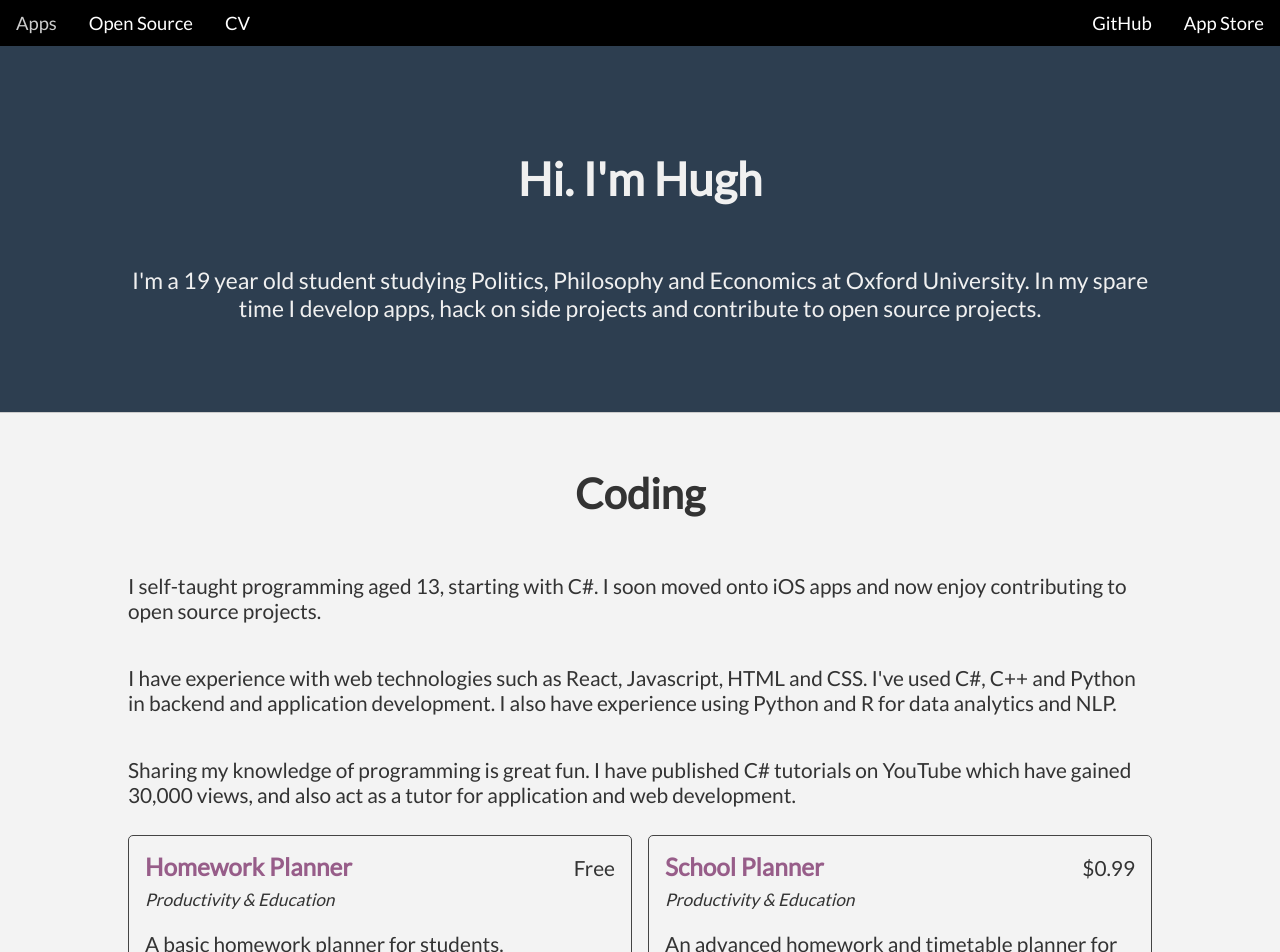
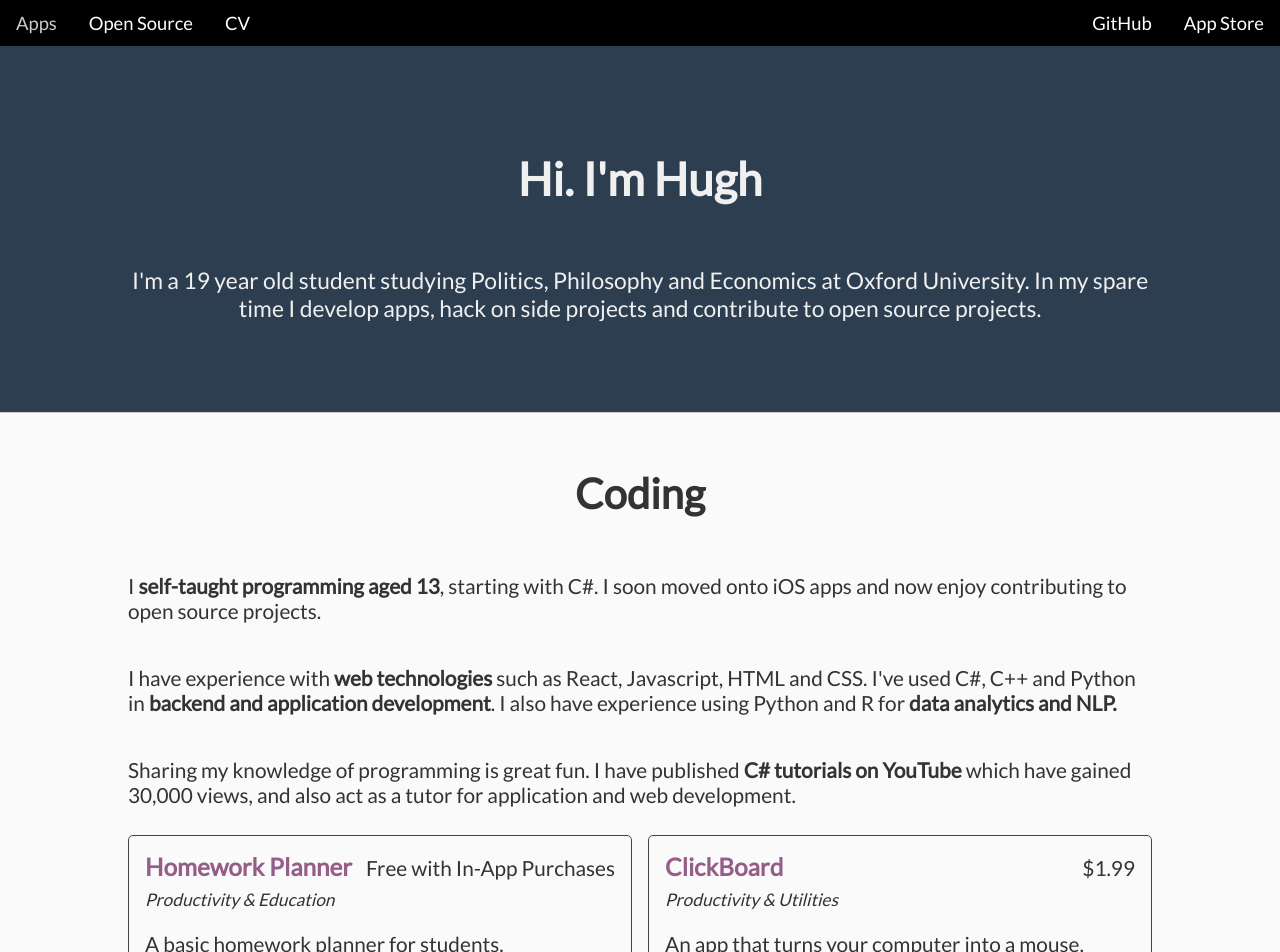
Before and after one commit to hughbe/hughbe.github.io, a React (Create React App) app: page /cv/About in a window 1280 px wide. Shown: the top 952 px of the page. Built offline with nearby package versions, Linux system fonts and the light colour scheme.

Commit message:
Make the CV more readable

```diff
--- a/src/CVPage.js
+++ b/src/CVPage.js
@@ -84,9 +84,9 @@ export default class CVPage extends Component {
           <p className="introduction-text"><span>I'm a 19 year old student studying Politics, Philosophy and Economics at Oxford University. In my spare time I develop apps, hack on side projects and contribute to open source projects.</span></p>
         </CVSection>
         <CVSection title="Coding">
-          <p>I self-taught programming aged 13, starting with C#. I soon moved onto iOS apps and now enjoy contributing to open source projects.</p>
-          <p>I have experience with web technologies such as React, Javascript, HTML and CSS. I've used C#, C++ and Python in backend and application development. I also have experience using Python and R for data analytics and NLP.</p>
-          <p>Sharing my knowledge of programming is great fun. I have published C# tutorials on YouTube which have gained 30,000 views, and also act as a tutor for application and web development.</p>
+          <p>I <strong>self-taught programming aged 13</strong>, starting with C#. I soon moved onto iOS apps and now enjoy contributing to open source projects.</p>
+          <p>I have experience with <strong>web technologies</strong> such as React, Javascript, HTML and CSS. I've used C#, C++ and Python in <strong>backend and application development</strong>. I also have experience using Python and R for <strong>data analytics and NLP.</strong></p>
+          <p>Sharing my knowledge of programming is great fun. I have published <strong>C# tutorials on YouTube</strong> which have gained 30,000 views, and also act as a tutor for application and web development.</p>
           <div className="coding-apps">
             {CV.coding.apps.map(app => <AppSummary key={app.name} app={app} />)}
           </div>
--- a/src/Content/CV/Coding.js
+++ b/src/Content/CV/Coding.js
@@ -3,18 +3,10 @@ const Coding = {
     {
       name: 'Homework Planner',
       category: 'Productivity & Education',
-      price: 'Free',
-      downloads: '115,000+',
+      price: 'Free with In-App Purchases',
+      downloads: '150,000+',
       milestones: '71st most downloaded app in category in UK, Top 100 in category in 45 countries (05.09.12)',
       description: 'A basic homework planner for students.'
-    },
-    {
-      name: 'School Planner',
-      category: 'Productivity & Education',
-      price: '$0.99',
-      downloads: '4,500+',
-      milestones: '73rd most downloaded app in category in UK, Top 100 in category in 18 countries (28.01.13)',
-      description: 'An advanced homework and timetable planner for students.'
     },
     {
       name: 'ClickBoard',
--- a/src/css/CVPage.css
+++ b/src/css/CVPage.css
@@ -64,7 +64,7 @@
 }
 
 #coding-section {
-  background-color: #F3F3F3;
+  background-color: #fafafa;
 }
 
 #open-source-section {
```
